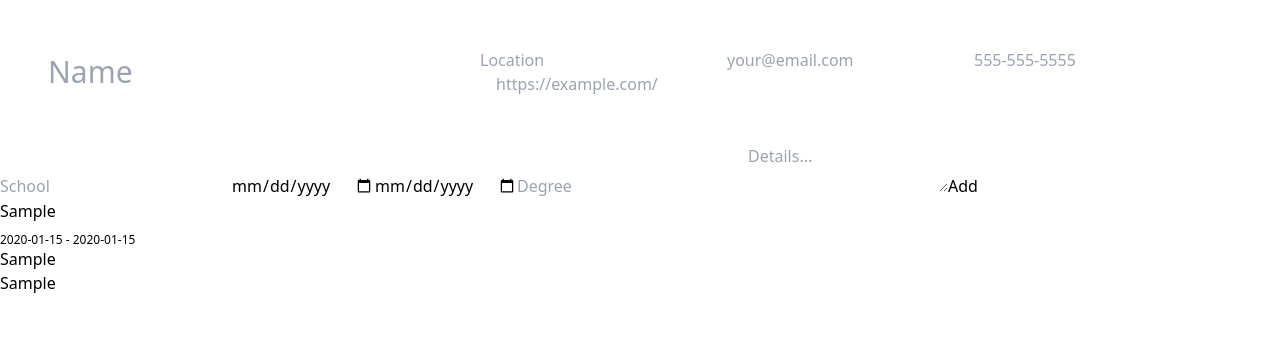
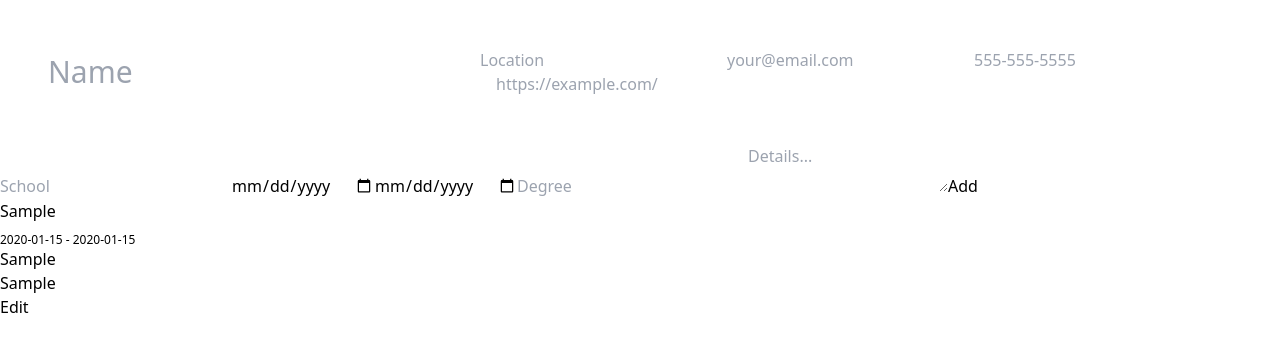
Before and after one commit to crespire/js-cv-builder, a React (Create React App) app: page / in a window 1280 px wide. Both pictures are taken after typing "Sample", "2020-01-15", "2020-01-15", "Sample", "Sample" into the empty fields and a click on the button "Add". Shown: the top 352 px of the page. Built offline with nearby package versions, Linux system fonts and the light colour scheme.

Commit message:
add: edit mode toggle

```diff
--- a/src/components/List.js
+++ b/src/components/List.js
@@ -23,6 +23,7 @@ class List extends Component {
 
     this.handleInputChange = this.handleInputChange.bind(this);
     this.handleNewItem = this.handleNewItem.bind(this);
+    this.toggleEdit = this.toggleEdit.bind(this);
   }
 
   handleNewItem() {
@@ -50,6 +51,13 @@ class List extends Component {
     });
   }
 
+  toggleEdit(itemID) {
+    this.setState({
+      editMode: true,
+      editID: itemID
+    })
+  }
+
   render() {
     const { place = 'Place', title = 'Title' } = this.props;
     const itemList = this.state.listItems;
@@ -71,7 +79,7 @@ class List extends Component {
             if (editMode && editID === item.id) {
               return <EditListItem key={item.id} place={item.place} date_end={item.date_end} date_start={item.date_start} title={item.entry_title} description={item.entry_description} />
             } else {
-              return <ListItem key={item.id} place={item.place} date_end={item.date_end} date_start={item.date_start} title={item.entry_title} description={item.entry_description} />
+              return <ListItem key={item.id} itemID={item.id} toggleEdit={this.toggleEdit} place={item.place} date_end={item.date_end} date_start={item.date_start} title={item.entry_title} description={item.entry_description} />
             }
           })}
         </div>
--- a/src/components/ListItem.js
+++ b/src/components/ListItem.js
@@ -2,7 +2,7 @@ import React, { Component } from 'react';
 
 class ListItem extends Component {
   render() {
-    const { place, date_end, date_start, title, description }= this.props;
+    const { itemID, toggleEdit, place, date_end, date_start, title, description }= this.props;
 
     return (
       <div>
@@ -10,6 +10,7 @@ class ListItem extends Component {
         <sub>{date_start} - {date_end}</sub>
         <h6>{title}</h6>
         <p>{description}</p>
+        <button onClick={() => { toggleEdit(itemID)} }>Edit</button>
       </div>
     );
   }
```
